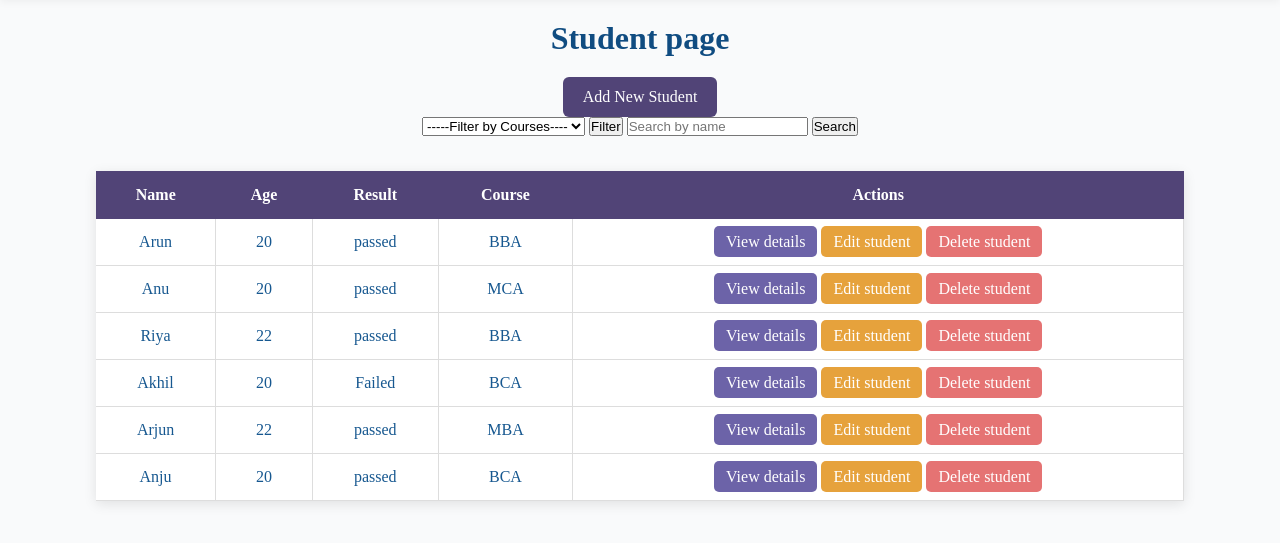
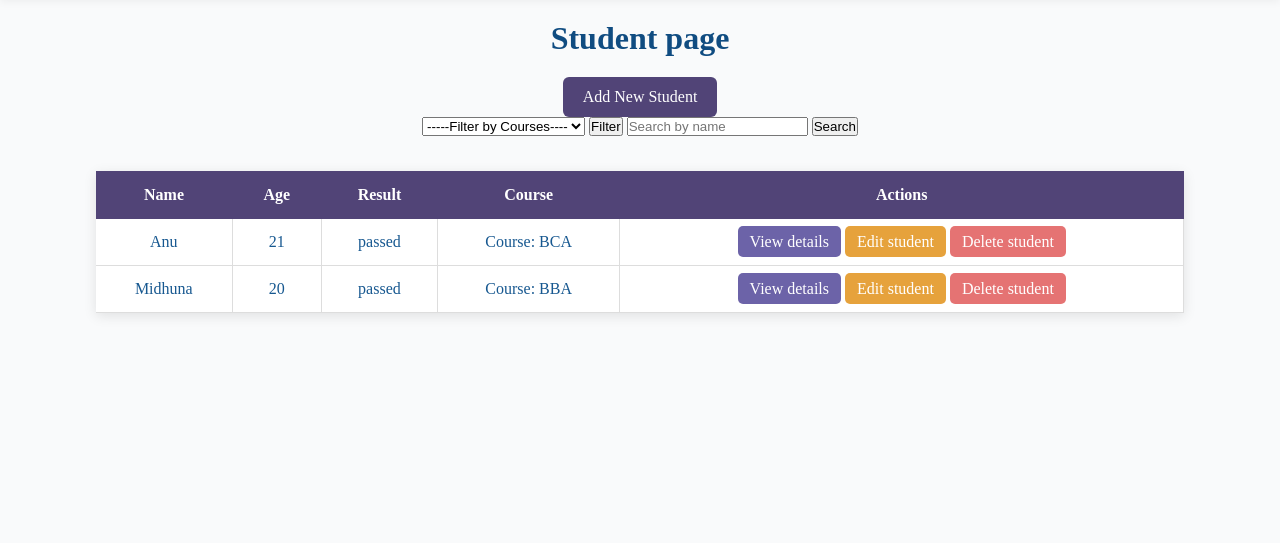
Before and after one commit to Arathi808/Django-, a Django app: page /students/ in a window 1280 px wide. Shown: the part 50-593 px from the top of the page. Run offline with Django 5.2, Linux system fonts and the light colour scheme; data comes from the database, SQL or seed files in the repository.

Commit message:
connected Course and Student using foreign key

```diff
--- a/sms/app/models.py
+++ b/sms/app/models.py
@@ -1,15 +1,15 @@
 from django.db import models
 
 # Create your models here.
-class Student(models.Model):
-    name=models.CharField(max_length=100)
-    age=models.IntegerField()
-    course=models.CharField(max_length=50)
-    mark=models.IntegerField()
-    def __str__(self):
-        return f'Student : {self.name}'
-
 class Course(models.Model):
     name = models.CharField(max_length=15)
     def __str__(self):
         return f'Course: {self.name}'
+
+class Student(models.Model):
+    name=models.CharField(max_length=100)
+    age=models.IntegerField()
+    course=models.ForeignKey(Course,on_delete=models.CASCADE,related_name='student')
+    mark=models.IntegerField()
+    def __str__(self):
+        return f'Student : {self.name}'
--- a/sms/app/views.py
+++ b/sms/app/views.py
@@ -1,4 +1,4 @@
-from django.shortcuts import render,redirect
+from django.shortcuts import render,redirect,get_object_or_404
 from django.http import HttpResponse
 from .models import Student, Course
 # def home(request):
@@ -23,12 +23,28 @@ def services(request):
 
 def students(request):
     course = request.GET.get('course')
+    search = request.GET.get('search')
     if course:
         all_students = Student.objects.filter(course=course)
     else:
         all_students = Student.objects.all()
+    if search:
+        all_students = Student.objects.filter(name__icontains=search)
     courses = Course.objects.all()
     return render(request, 'students.html', {'students':all_students, 'courses':courses})
+
+# def students(request):
+#     course=request.GET.get('course')
+#     if course:
+#        all_students=Student.objects.filter(course=course)
+#     else:
+#         all_students=Student.objects.all()
+#     search = request.GET.get('search')
+
+#     if search:
+#         all_students = all_students.filter(name__icontains=search)
+#     courses=Course.objects.all()
+#     return render(request,'students.html',{'students':all_students,'courses':courses})
 
 def contacts(request):
     return render(request, 'contacts.html')
@@ -42,11 +58,13 @@ def add_student(request):
         name=request.POST['name']
         age=int(request.POST['age'])
         mark=int(request.POST['mark'])
-        course=request.POST['course']
+        course_id = request.POST['course']
+        course=get_object_or_404(Course,id=course_id)
+        print(course)
         Student.objects.create(name=name, age=age, mark=mark, course=course)
-
         return redirect('view_students')
-    return render(request,'add_student.html')
+    courses = Course.objects.all()
+    return render(request,'add_student.html',{'courses':courses})
 
 def edit_student(request, id):
     student = Student.objects.get(id=id)
@@ -54,10 +72,11 @@ def edit_student(request, id):
         student.name = request.POST['name']
         student.age = int(request.POST['age'])
         student.mark = int(request.POST['mark'])
-        student.course = request.POST['course']
+        student.course = get_object_or_404(Course,id=request.POST['course'])
         student.save()
         return redirect('view_students')
-    return render(request,'edit.html',{'student':student})
+    courses=Course.objects.all()
+    return render(request,'edit.html',{'student':student,'courses':courses})
 
 def delete_student(request,id):
     student = Student.objects.get(id=id)
--- a/sms/templates/students.html
+++ b/sms/templates/students.html
@@ -10,7 +10,7 @@
 {% block content %}
     <h1>Student page</h1>
     <a href="add/" class="add-btn">Add New Student</a>
-    <form>
+    <form method ="GET">
         <select name="course" id="">
             <option value="" selected disabled>-----Filter by Courses----</option>
             <option value="">All</option>
```
Also changed, not shown: sms/templates/add_student.html (+3 -4 lines), sms/templates/edit.html (+3 -4 lines), sms/app/migrations/0003_alter_student_course.py (added), sms/db.sqlite3.
